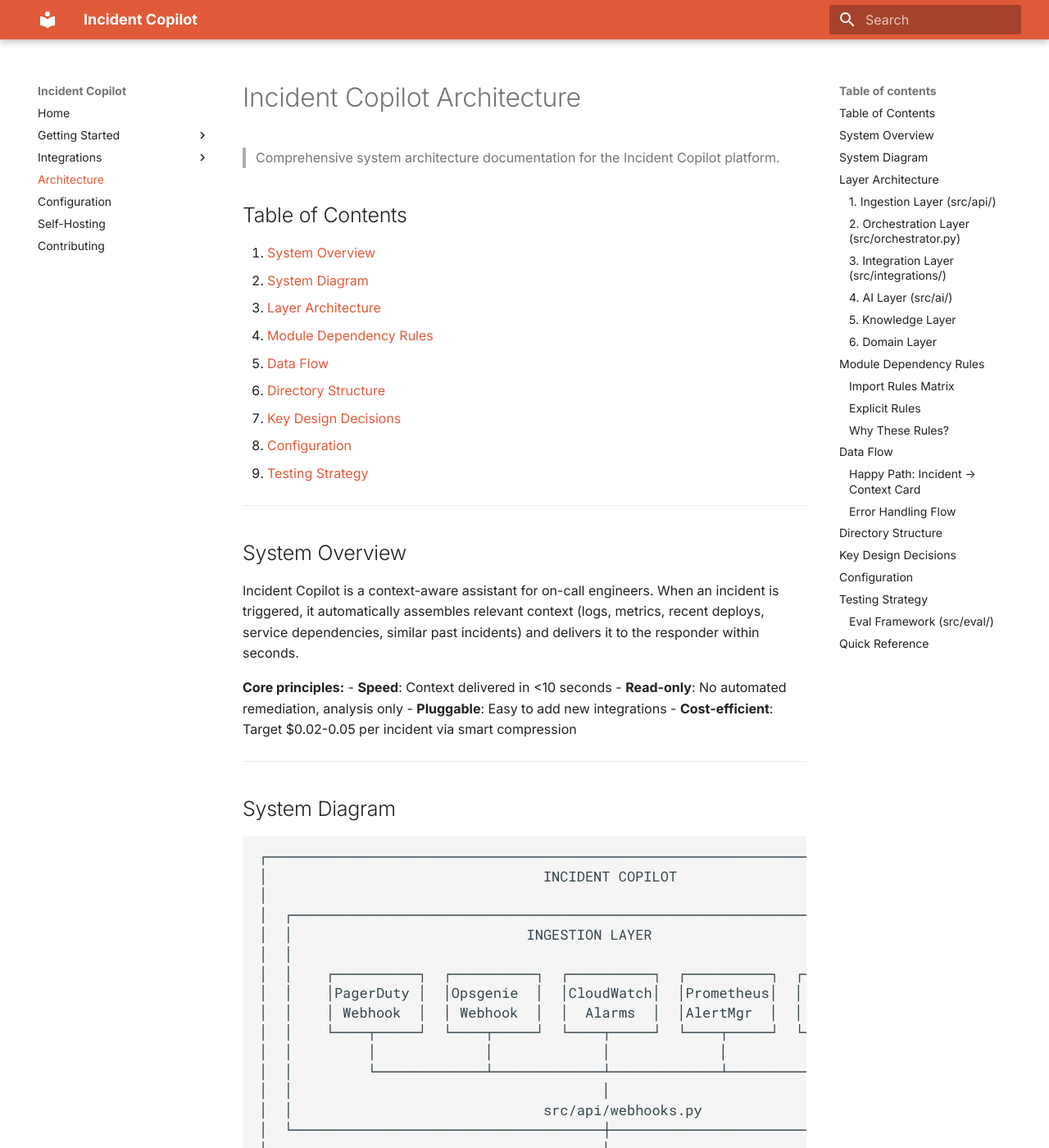
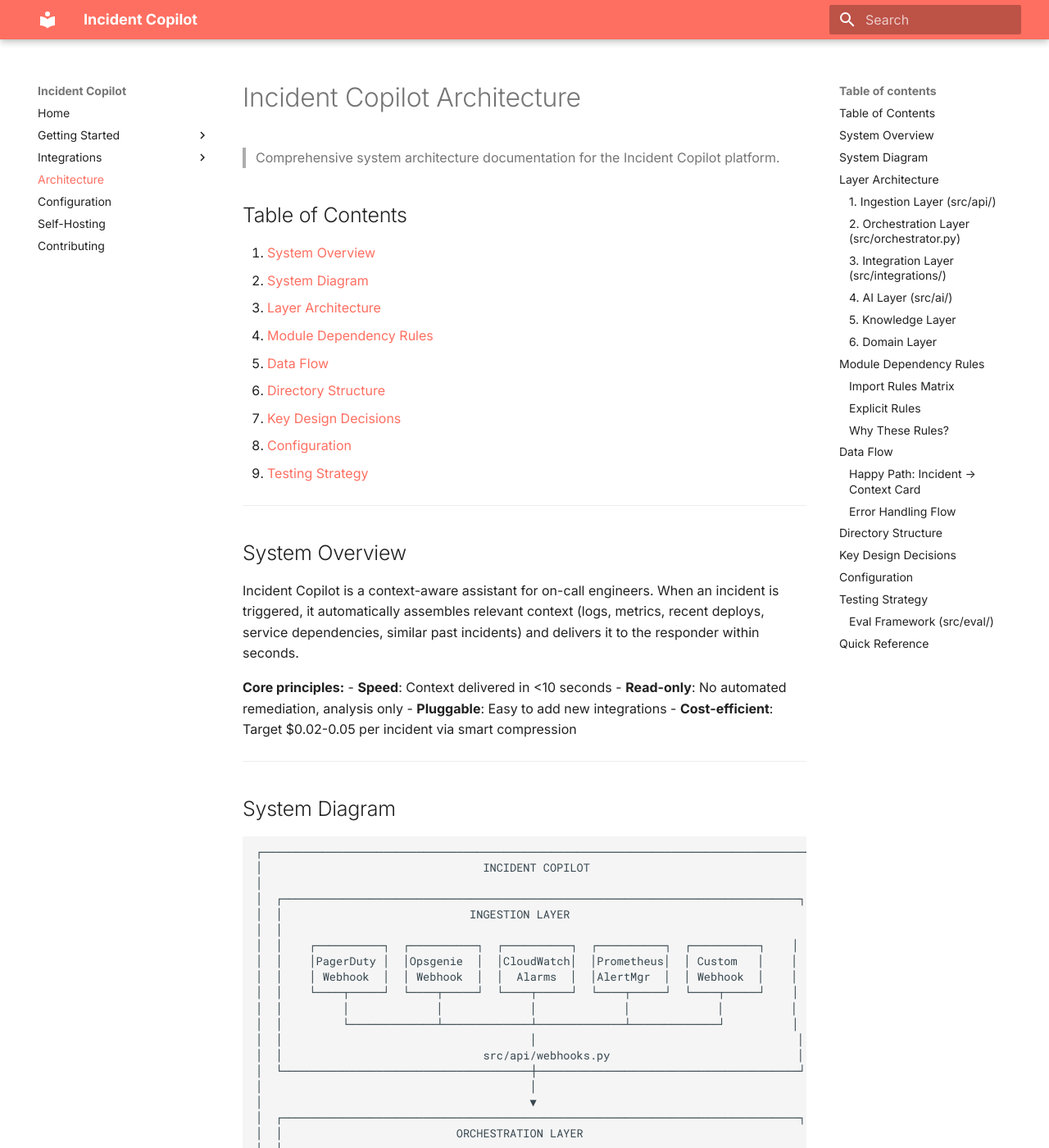
Before and after one commit to jianxux/incident-copilot, an MkDocs documentation site: the page built from docs/architecture.md, in a window 1280 px wide and 1400 px high. Shown: the whole window at 82% size. Built offline with MkDocs 1.6.1 and Material for MkDocs 9.7.7, drawn with Linux system fonts in a browser that asks for light colours.

Commit message:
chore: docs/test housekeeping

```diff
--- a/docs/stylesheets/extra.css
+++ b/docs/stylesheets/extra.css
@@ -1,12 +1,28 @@
 :root {
-  /* Brand: coral */
-  --md-primary-fg-color: #e05a3a;
-  --md-primary-fg-color--light: #ee7b63;
-  --md-primary-fg-color--dark: #c64b2f;
-  --md-accent-fg-color: #e05a3a;
+  /* Brand */
+  --ic-coral: #ff6f61;
+
+  /* MkDocs Material "primary: custom" */
+  --md-primary-fg-color: var(--ic-coral);
+  --md-primary-fg-color--light: #ff8a80;
+  --md-primary-fg-color--dark: #e85b50;
+
+  --md-accent-fg-color: var(--ic-coral);
 }
 
-/* Improve code readability */
-.md-typeset pre > code {
-  font-size: 0.85rem;
+/* Make links feel on-brand */
+a {
+  text-decoration-thickness: 0.08em;
+  text-underline-offset: 0.15em;
 }
+
+.md-typeset a:hover {
+  text-decoration-thickness: 0.14em;
+}
+
+/* Slightly tighter headings */
+.md-typeset h1,
+.md-typeset h2,
+.md-typeset h3 {
+  letter-spacing: -0.01em;
+}
--- /dev/null
+++ b/requirements-docs.txt
@@ -0,0 +1 @@
+mkdocs-material
```
Also changed, not shown: 1 other file.
